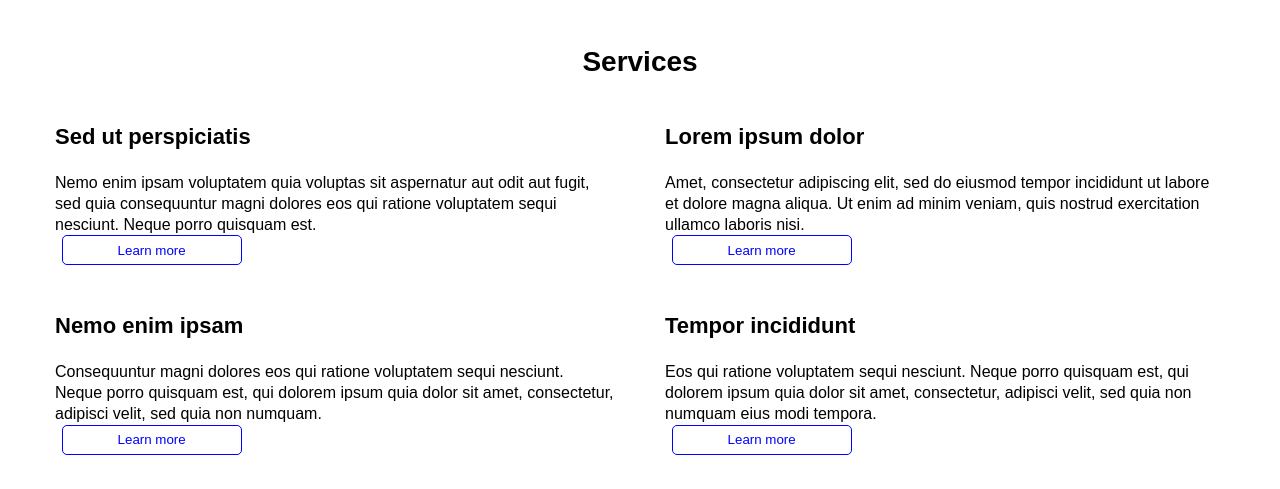
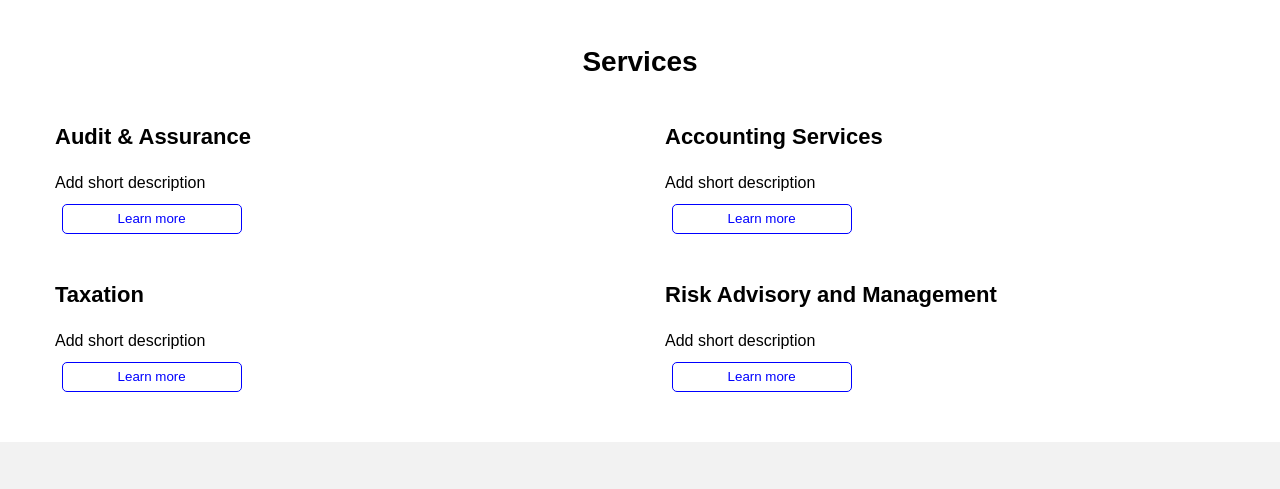
Before and after one commit to moazzammoriani/sahaseeb-and-co, a plain HTML site: page index.html in a window 1280 px wide. Shown: the part 763-1252 px from the top of the page. Drawn offline with Linux system fonts and the light colour scheme; grey boxes are pictures that could not be loaded.

Commit message:
Add helpful prototyping content

```diff
--- a/index.css
+++ b/index.css
@@ -46,6 +46,10 @@ h1 {
     gap: var(--containers-padding);
 }
 
+.services button {
+    margin-top: 10px;
+}
+
 h3 {
     font-size: 22px;
     margin-bottom: calc(var(--containers-padding) / 2);
--- a/index.html
+++ b/index.html
@@ -39,38 +39,30 @@
             <h2><strong>Services</strong></h2>
             <div class="services">
                 <div>
-                    <h3><strong>Sed ut perspiciatis</strong></h3>
+                    <h3><strong>Audit & Assurance</strong></h3>
                     <p>
-                        Nemo enim ipsam voluptatem quia voluptas sit aspernatur aut odit aut fugit,
-                        sed quia consequuntur magni dolores eos qui ratione voluptatem sequi
-                        nesciunt. Neque porro quisquam est.
+                        Add short description
                     </p>
                     <button>Learn more</button>
                 </div>
                 <div>
-                    <h3><strong>Lorem ipsum dolor</strong></h3>
+                    <h3><strong>Accounting Services</strong></h3>
                     <p>
-                        Amet, consectetur adipiscing elit, sed do eiusmod tempor incididunt ut labore
-    et dolore magna aliqua. Ut enim ad minim veniam, quis nostrud exercitation
-    ullamco laboris nisi.
+                        Add short description
                     </p>
                     <button>Learn more</button>
                 </div>
                 <div>
-                    <h3><strong>Nemo enim ipsam</strong></h3>
+                    <h3><strong>Taxation</strong></h3>
                     <p>
-                        Consequuntur magni dolores eos qui ratione voluptatem sequi nesciunt.
-    Neque porro quisquam est, qui dolorem ipsum quia dolor sit amet,
-    consectetur, adipisci velit, sed quia non numquam.
+                        Add short description
                     </p>
                     <button>Learn more</button>
                 </div>
                 <div>
-                    <h3><strong>Tempor incididunt</strong></h3>
+                    <h3><strong>Risk Advisory and Management</strong></h3>
                     <p>
-                        Eos qui ratione voluptatem sequi nesciunt. Neque porro quisquam est, qui
-    dolorem ipsum quia dolor sit amet, consectetur, adipisci velit, sed quia non
-    numquam eius modi tempora.
+                        Add short description
                     </p>
                     <button>Learn more</button>
                 </div>
@@ -112,6 +104,7 @@ responsiveness and individual care for each client are crucial to our shared suc
     <section class="testimonials">
         <div class="container">
             <h2>You're in good company</h2>
+                <h3>Add testimonials here<h3>
         </div>
     </section>
     <section class="quote">
```
Also changed, not shown: services.html (line endings or trailing spaces).
